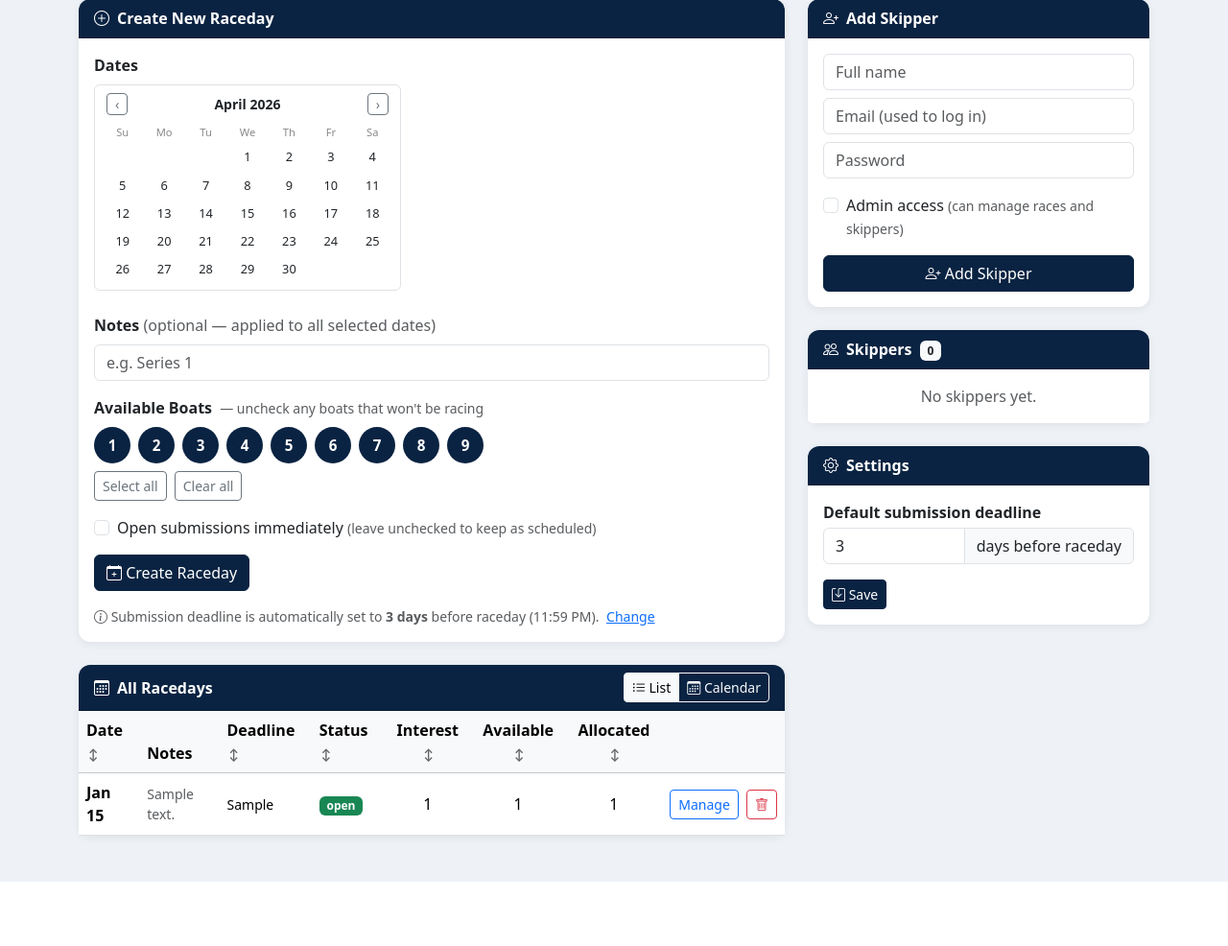
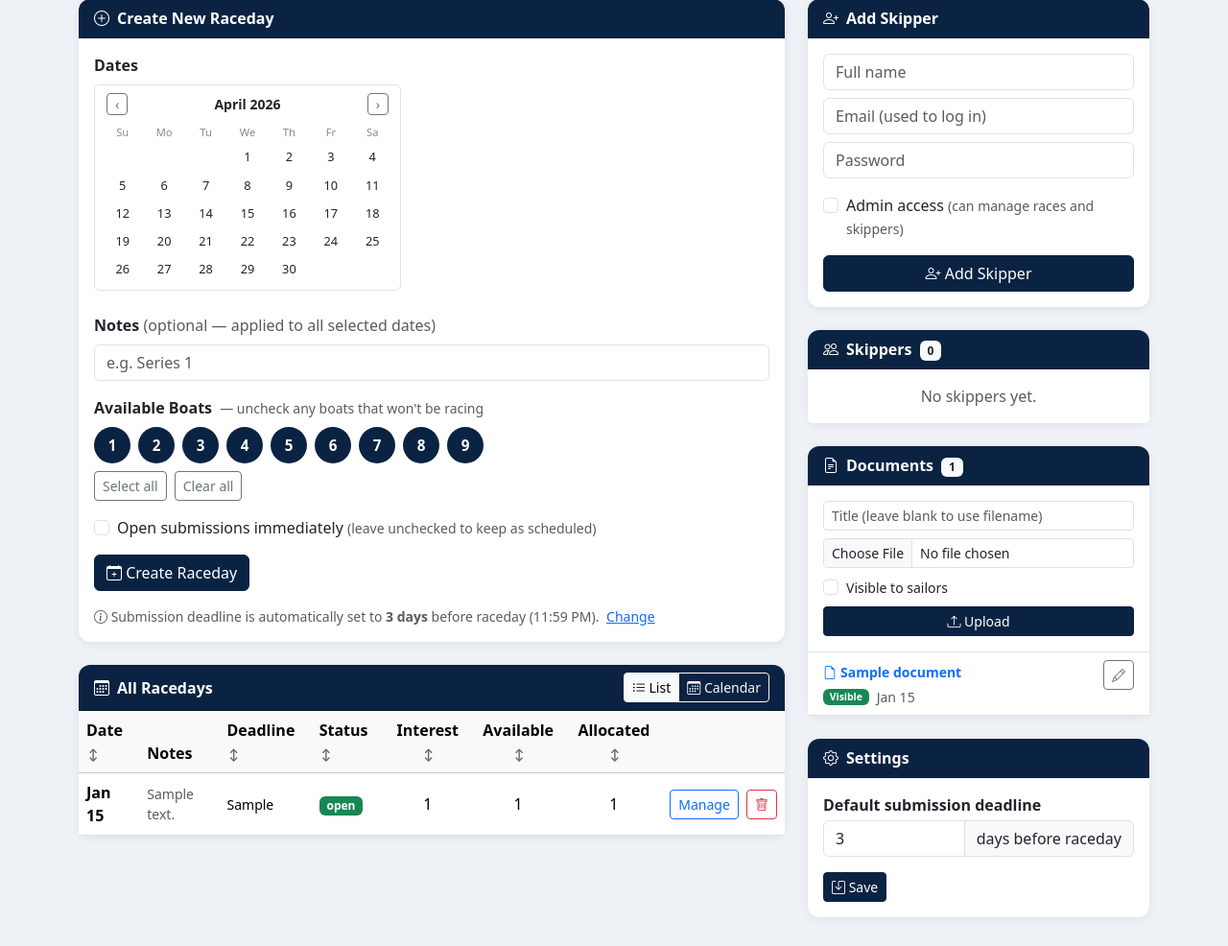
Before and after one commit to mikesmeets/sonar-allocator, a Flask app: page /admin in a window 1280 px wide. Shown: the part 139-1125 px from the top of the page at 96% size. Before the commit the page ends 1058 px from the top, so only its background shows below. Run offline with Flask 3, Linux system fonts and the light colour scheme; the visitor is signed in with stand-in values (Sample User, id 1); data comes from the database, SQL or seed files in the repository; tables that the repository leaves empty hold one stand-in row (values such as "Sample post"); some libraries are stand-ins or nearby versions.

Commit message:
Add document upload and management
- Admin can upload files with a custom title and visible/hidden toggle
- Documents listed in admin with edit (retitle, toggle visibility) and delete
- Sailors see a Documents section on their dashboard for visible files
- Files stored in /uploads with UUID filenames; served via /documents/<id>

Co-Authored-By: Claude Sonnet 4.6 <noreply@anthropic.com>

```diff
--- a/app.py
+++ b/app.py
@@ -1,10 +1,12 @@
 import os
+import uuid
 import random
 import hashlib
 import sqlite3
 from datetime import datetime, timedelta
 from functools import wraps
-from flask import Flask, render_template, request, redirect, url_for, session, flash
+from flask import Flask, render_template, request, redirect, url_for, session, flash, send_from_directory
+from werkzeug.utils import secure_filename
 
 app = Flask(__name__)
 app.secret_key = 'sonar-fleet-secret-key-change-me'
@@ -12,6 +14,9 @@ app.secret_key = 'sonar-fleet-secret-key-change-me'
 DATABASE_URL = os.environ.get('DATABASE_URL', '')
 DATABASE_SQLITE = 'sonar.db'
 FLEET_SIZE = 9
+UPLOAD_FOLDER = os.path.join(os.path.dirname(__file__), 'uploads')
+os.makedirs(UPLOAD_FOLDER, exist_ok=True)
+ALLOWED_EXTENSIONS = {'pdf', 'doc', 'docx', 'xls', 'xlsx', 'txt', 'png', 'jpg', 'jpeg', 'gif'}
 
 USE_POSTGRES = bool(DATABASE_URL)
 
@@ -125,6 +130,16 @@ def init_db():
         CREATE TABLE IF NOT EXISTS settings (
             key   TEXT PRIMARY KEY,
             value TEXT NOT NULL
+        )
+    ''')
+    db.execute(f'''
+        CREATE TABLE IF NOT EXISTS documents (
+            id                  {pk},
+            title               TEXT NOT NULL,
+            stored_name         TEXT NOT NULL,
+            original_name       TEXT NOT NULL,
+            visible_to_skippers INTEGER DEFAULT 0,
+            uploaded_at         TEXT NOT NULL
         )
     ''')
 
@@ -520,13 +535,17 @@ def dashboard():
             'boat': history['boat_number'] if history else None,
         })
 
+    documents = db.execute(
+        'SELECT * FROM documents WHERE visible_to_skippers=1 ORDER BY uploaded_at DESC'
+    ).fetchall()
     db.close()
 
     return render_template('dashboard.html',
                            skipper=skipper,
                            race_data=race_data,
                            sailed=sailed,
-                           completed_data=completed_data)
+                           completed_data=completed_data,
+                           documents=documents)
 
 
 @app.route('/interest/<int:race_id>/submit', methods=['POST'])
@@ -689,9 +708,10 @@ def admin():
         ORDER BY s.name
     ''').fetchall()
     deadline_days = int(get_setting('deadline_days', 3))
+    documents = db.execute('SELECT * FROM documents ORDER BY uploaded_at DESC').fetchall()
     db.close()
     return render_template('admin.html', race_data=race_data, skippers=skippers,
-                           deadline_days=deadline_days)
+                           deadline_days=deadline_days, documents=documents)
 
 
 @app.route('/admin/race/create', methods=['POST'])
@@ -1156,6 +1176,80 @@ def save_settings():
     return redirect(url_for('admin'))
 
 
+@app.route('/admin/documents/upload', methods=['POST'])
+@admin_required
+def upload_document():
+    f = request.files.get('file')
+    if not f or f.filename == '':
+        flash('No file selected.', 'danger')
+        return redirect(url_for('admin'))
+    ext = f.filename.rsplit('.', 1)[-1].lower() if '.' in f.filename else ''
+    if ext not in ALLOWED_EXTENSIONS:
+        flash(f'File type .{ext} not allowed.', 'danger')
+        return redirect(url_for('admin'))
+    original_name = secure_filename(f.filename)
+    stored_name   = f'{uuid.uuid4().hex}.{ext}'
+    title         = request.form.get('title', '').strip() or original_name
+    f.save(os.path.join(UPLOAD_FOLDER, stored_name))
+    visible = 1 if request.form.get('visible') else 0
+    db = get_db()
+    db.execute(
+        'INSERT INTO documents (title, stored_name, original_name, visible_to_skippers, uploaded_at) VALUES (?,?,?,?,?)',
+        (title, stored_name, original_name, visible, datetime.now().isoformat())
+    )
+    db.commit()
+    db.close()
+    flash(f'"{title}" uploaded.', 'success')
+    return redirect(url_for('admin'))
+
+
+@app.route('/admin/documents/<int:doc_id>/update', methods=['POST'])
+@admin_required
+def update_document(doc_id):
+    title   = request.form.get('title', '').strip()
+    visible = 1 if request.form.get('visible') else 0
+    db = get_db()
+    db.execute('UPDATE documents SET title=?, visible_to_skippers=? WHERE id=?',
+               (title, visible, doc_id))
+    db.commit()
+    db.close()
+    flash('Document updated.', 'success')
+    return redirect(url_for('admin'))
+
+
+@app.route('/admin/documents/<int:doc_id>/delete', methods=['POST'])
+@admin_required
+def delete_document(doc_id):
+    db = get_db()
+    row = db.execute('SELECT stored_name, title FROM documents WHERE id=?', (doc_id,)).fetchone()
+    if row:
+        db.execute('DELETE FROM documents WHERE id=?', (doc_id,))
+        db.commit()
+        path = os.path.join(UPLOAD_FOLDER, row['stored_name'])
+        if os.path.exists(path):
+            os.remove(path)
+        flash(f'"{row["title"]}" deleted.', 'info')
+    db.close()
+    return redirect(url_for('admin'))
+
+
+@app.route('/documents/<int:doc_id>')
+@login_required
+def download_document(doc_id):
+    db = get_db()
+    row = db.execute('SELECT * FROM documents WHERE id=?', (doc_id,)).fetchone()
+    db.close()
+    if not row:
+        flash('Document not found.', 'danger')
+        return redirect(url_for('dashboard'))
+    if not session.get('is_admin') and not row['visible_to_skippers']:
+        flash('Document not available.', 'danger')
+        return redirect(url_for('dashboard'))
+    return send_from_directory(UPLOAD_FOLDER, row['stored_name'],
+                               as_attachment=False,
+                               download_name=row['original_name'])
+
+
 @app.route('/admin/stats')
 @admin_required
 def stats():
--- a/templates/admin.html
+++ b/templates/admin.html
@@ -297,6 +297,104 @@
       </div>
     </div>
 
+    {# Documents #}
+    <div class="card mt-4">
+      <div class="card-header navy">
+        <i class="bi bi-file-earmark-text me-2"></i>Documents
+        <span class="badge bg-light text-dark ms-1">{{ documents | length }}</span>
+      </div>
+
+      {# Upload form #}
+      <div class="card-body border-bottom pb-3">
+        <form method="post" action="{{ url_for('upload_document') }}" enctype="multipart/form-data">
+          <div class="mb-2">
+            <input type="text" name="title" class="form-control form-control-sm"
+                   placeholder="Title (leave blank to use filename)">
+          </div>
+          <div class="mb-2">
+            <input type="file" name="file" class="form-control form-control-sm" required>
+          </div>
+          <div class="form-check mb-2">
+            <input class="form-check-input" type="checkbox" name="visible" id="doc_visible_new">
+            <label class="form-check-label small" for="doc_visible_new">Visible to sailors</label>
+          </div>
+          <button type="submit" class="btn btn-navy btn-sm w-100">
+            <i class="bi bi-upload"></i> Upload
+          </button>
+        </form>
+      </div>
+
+      {# Document list #}
+      {% if documents %}
+        <div class="list-group list-group-flush">
+          {% for doc in documents %}
+            <div class="list-group-item px-3 py-2">
+              <div class="d-flex justify-content-between align-items-start gap-2">
+                <div class="flex-grow-1 min-width-0">
+                  <a href="{{ url_for('download_document', doc_id=doc.id) }}"
+                     target="_blank" class="fw-semibold text-decoration-none small">
+                    <i class="bi bi-file-earmark me-1"></i>{{ doc.title }}
+                  </a>
+                  <div class="d-flex align-items-center gap-2 mt-1">
+                    {% if doc.visible_to_skippers %}
+                      <span class="badge bg-success" style="font-size:0.65rem;">Visible</span>
+                    {% else %}
+                      <span class="badge bg-secondary" style="font-size:0.65rem;">Hidden</span>
+                    {% endif %}
+                    <small class="text-muted">{{ doc.uploaded_at[:10] | fmt_date }}</small>
+                  </div>
+                </div>
+                <button class="btn btn-sm btn-outline-secondary flex-shrink-0"
+                        data-bs-toggle="modal" data-bs-target="#docModal{{ doc.id }}">
+                  <i class="bi bi-pencil"></i>
+                </button>
+              </div>
+            </div>
+
+            {# Edit doc modal #}
+            <div class="modal fade" id="docModal{{ doc.id }}" tabindex="-1">
+              <div class="modal-dialog modal-sm">
+                <div class="modal-content">
+                  <div class="modal-header py-2">
+                    <h6 class="modal-title">Edit Document</h6>
+                    <button type="button" class="btn-close" data-bs-dismiss="modal"></button>
+                  </div>
+                  <form method="post" action="{{ url_for('update_document', doc_id=doc.id) }}">
+                    <div class="modal-body">
+                      <div class="mb-3">
+                        <label class="form-label small fw-semibold mb-1">Title</label>
+                        <input type="text" name="title" class="form-control form-control-sm"
+                               value="{{ doc.title }}" required>
+                      </div>
+                      <div class="form-check">
+                        <input class="form-check-input" type="checkbox" name="visible"
+                               id="doc_visible_{{ doc.id }}"
+                               {{ 'checked' if doc.visible_to_skippers }}>
+                        <label class="form-check-label small" for="doc_visible_{{ doc.id }}">
+                          Visible to sailors
+                        </label>
+                      </div>
+                    </div>
+                    <div class="modal-footer py-2 justify-content-between">
+                      <form method="post" action="{{ url_for('delete_document', doc_id=doc.id) }}"
+                            onsubmit="return confirm('Delete {{ doc.title }}?')">
+                        <button type="submit" class="btn btn-sm btn-outline-danger">
+                          <i class="bi bi-trash"></i>
+                        </button>
+                      </form>
+                      <button type="submit" class="btn btn-navy btn-sm">Save</button>
+                    </div>
+                  </form>
+                </div>
+              </div>
+            </div>
+          {% endfor %}
+        </div>
+      {% else %}
+        <div class="card-body text-muted small text-center py-3">No documents uploaded yet.</div>
+      {% endif %}
+    </div>
+
     {# Settings #}
     <div class="card mt-4" id="settingsCard">
       <div class="card-header navy">
```
Also changed, not shown: templates/dashboard.html (+17 -0 lines).
